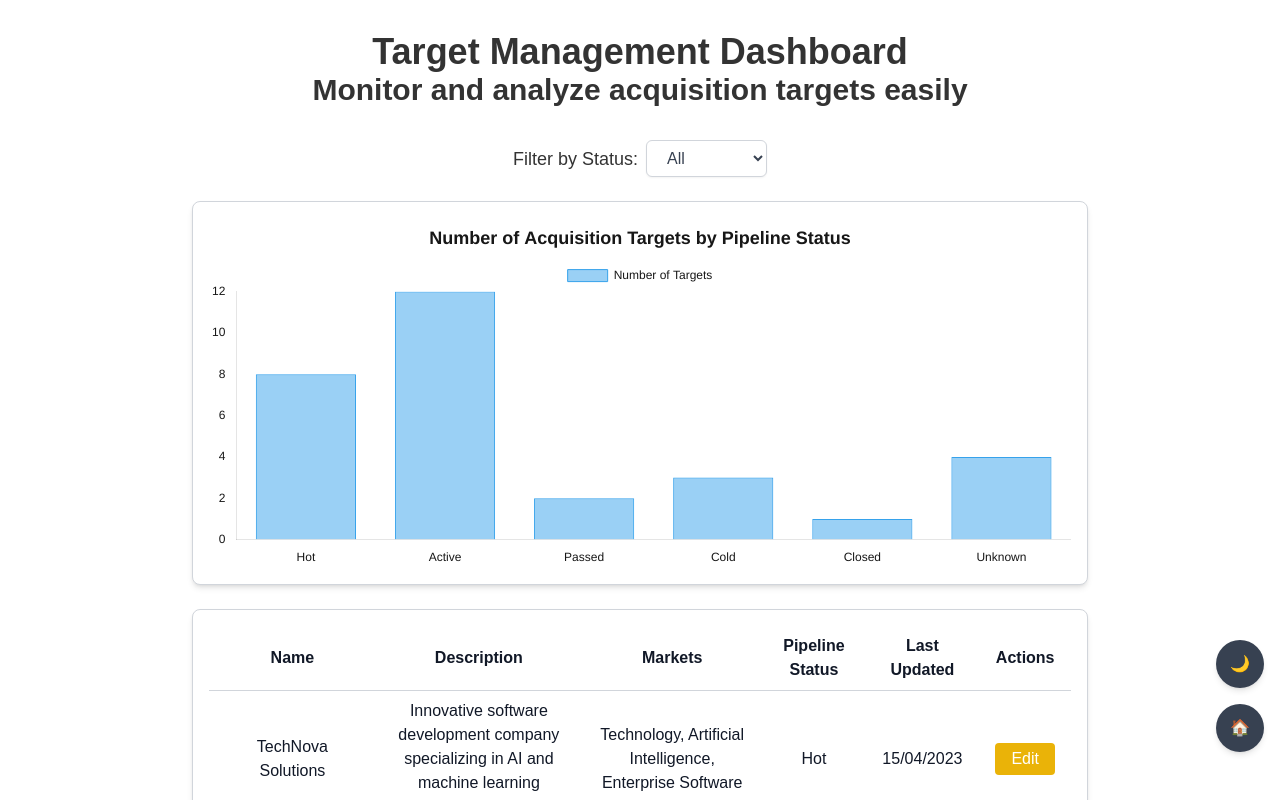
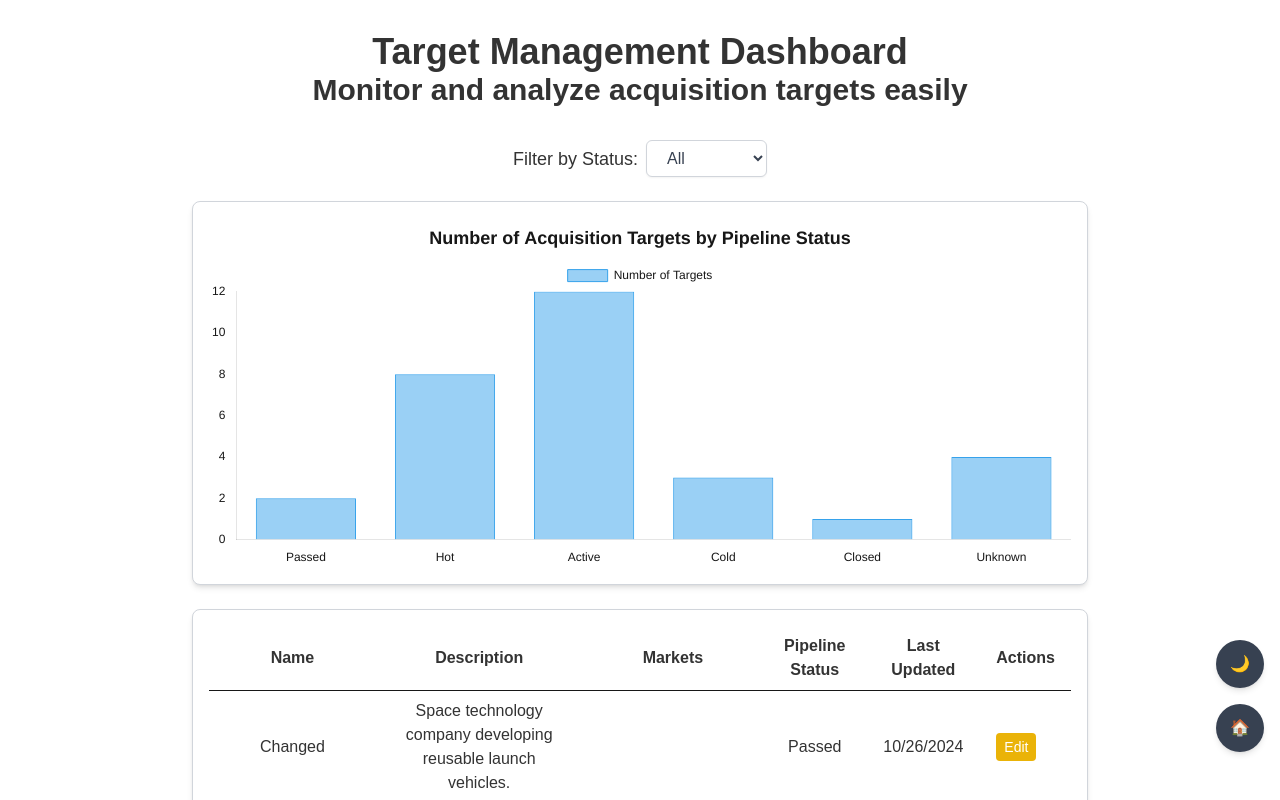
Before and after one commit to GlebTc/assignment, a Next.js app: page /dashboard in a window 1280 px wide. Shown: the top 800 px of the page. Built offline with nearby package versions, Linux system fonts and the light colour scheme.

Commit message:
Finishing up

```diff
--- a/components/TargetTable.tsx
+++ b/components/TargetTable.tsx
@@ -7,15 +7,17 @@ interface TargetTableProps {
 }
 
 const TargetTable: React.FC<TargetTableProps> = ({ chartData, isDarkMode }) => {
-  const [editableData, setEditableData] = useState<Target[]>(chartData);
+  const [editableData, setEditableData] = useState<Target[]>([]);
   const [editRowId, setEditRowId] = useState<number | null>(null);
+  const [previousData, setPreviousData] = useState<Target | null>(null);
 
-  // Sync the local editableData with the incoming chartData prop
   useEffect(() => {
-    setEditableData(chartData);
-  }, [chartData]); // This will update the table whenever filtered data changes
+    const sortedData = [...chartData].sort(
+      (a, b) => new Date(b.lastUpdated).getTime() - new Date(a.lastUpdated).getTime()
+    );
+    setEditableData(sortedData);
+  }, [chartData]);
 
-  // Handle input changes for the editable data
   const handleInputChange = (e: React.ChangeEvent<HTMLInputElement>, id: number, field: keyof Target) => {
     const newData = editableData.map((target) =>
       target.id === id ? { ...target, [field]: e.target.value } : target
@@ -23,20 +25,22 @@ const TargetTable: React.FC<TargetTableProps> = ({ chartData, isDarkMode }) => {
     setEditableData(newData);
   };
 
-  // Function to save the modified data
   const handleSave = async (id: number) => {
     const targetToUpdateIndex = editableData.findIndex((target) => target.id === id);
 
     if (targetToUpdateIndex !== -1) {
       const updatedTarget = {
         ...editableData[targetToUpdateIndex],
-        lastUpdated: new Date().toISOString(), // Update the "lastUpdated" field to the current date
+        lastUpdated: new Date().toISOString(),
       };
 
-      const updatedData = [...editableData];
-      updatedData[targetToUpdateIndex] = updatedTarget;
+      const updatedData = [
+        updatedTarget,
+        ...editableData.filter((_, index) => index !== targetToUpdateIndex),
+      ].sort((a, b) => new Date(b.lastUpdated).getTime() - new Date(a.lastUpdated).getTime());
 
       setEditableData(updatedData);
+      setEditRowId(null);
 
       try {
         const res = await fetch('/api/targets', {
@@ -47,16 +51,28 @@ const TargetTable: React.FC<TargetTableProps> = ({ chartData, isDarkMode }) => {
           body: JSON.stringify(updatedData),
         });
 
-        if (res.ok) {
-          console.log('Target updated successfully');
-          setEditRowId(null); // Exit editing mode
-        } else {
+        if (!res.ok) {
           console.error('Failed to update target');
         }
       } catch (error) {
         console.error('Error saving the target:', error);
       }
     }
+  };
+
+  const handleCancel = () => {
+    if (previousData) {
+      setEditableData((data) =>
+        data.map((target) => (target.id === previousData.id ? previousData : target))
+      );
+    }
+    setEditRowId(null);
+    setPreviousData(null);
+  };
+
+  const startEditing = (target: Target) => {
+    setPreviousData({ ...target });
+    setEditRowId(target.id);
   };
 
   return (
@@ -68,38 +84,26 @@ const TargetTable: React.FC<TargetTableProps> = ({ chartData, isDarkMode }) => {
       <table className="min-w-full border-collapse">
         <thead>
           <tr>
-            <th className={`py-2 px-4 border-b ${isDarkMode ? 'border-gray-700 text-gray-100' : 'border-gray-300 text-gray-900'}`}>
-              Name
-            </th>
-            <th className={`py-2 px-4 border-b ${isDarkMode ? 'border-gray-700 text-gray-100' : 'border-gray-300 text-gray-900'}`}>
-              Description
-            </th>
-            <th className={`py-2 px-4 border-b ${isDarkMode ? 'border-gray-700 text-gray-100' : 'border-gray-300 text-gray-900'}`}>
-              Markets
-            </th>
-            <th className={`py-2 px-4 border-b ${isDarkMode ? 'border-gray-700 text-gray-100' : 'border-gray-300 text-gray-900'}`}>
-              Pipeline Status
-            </th>
-            <th className={`py-2 px-4 border-b ${isDarkMode ? 'border-gray-700 text-gray-100' : 'border-gray-300 text-gray-900'}`}>
-              Last Updated
-            </th>
-            <th className={`py-2 px-4 border-b ${isDarkMode ? 'border-gray-700 text-gray-100' : 'border-gray-300 text-gray-900'}`}>
-              Actions
-            </th>
+            <th className="py-2 px-4 border-b border-[var(--foreground)]">Name</th>
+            <th className="py-2 px-4 border-b border-[var(--foreground)]">Description</th>
+            <th className="py-2 px-4 border-b border-[var(--foreground)]">Markets</th>
+            <th className="py-2 px-4 border-b border-[var(--foreground)]">Pipeline Status</th>
+            <th className="py-2 px-4 border-b border-[var(--foreground)]">Last Updated</th>
+            <th className="py-2 px-4 border-b border-[var(--foreground)]">Actions</th>
           </tr>
         </thead>
         <tbody>
           {editableData.map((target) => (
-            <tr key={target.id} className={`border-b ${isDarkMode ? 'border-gray-700 text-gray-100' : 'border-gray-300 text-gray-900'}`}>
+            <tr key={target.id} className="border-b border-[var(--foreground)]">
               <td className="py-2 px-4">
                 {editRowId === target.id ? (
                   <input
                     type="text"
                     value={target.name}
                     onChange={(e) => handleInputChange(e, target.id, 'name')}
-                    className={`w-full border p-1 rounded ${
-                      isDarkMode ? 'bg-gray-800 text-white border-gray-600' : 'bg-white text-black border-gray-300'
-                    }`}
+                    size={target.name.length || 1} // Adjust input size to text length
+                    className="w-full border p-1 rounded"
+                    style={{ minWidth: '100%' }} // Ensure input takes full cell width
                   />
                 ) : (
                   target.name
@@ -111,9 +115,9 @@ const TargetTable: React.FC<TargetTableProps> = ({ chartData, isDarkMode }) => {
                     type="text"
                     value={target.description}
                     onChange={(e) => handleInputChange(e, target.id, 'description')}
-                    className={`w-full border p-1 rounded ${
-                      isDarkMode ? 'bg-gray-800 text-white border-gray-600' : 'bg-white text-black border-gray-300'
-                    }`}
+                    size={target.description.length || 1}
+                    className="w-full border p-1 rounded"
+                    style={{ minWidth: '100%' }}
                   />
                 ) : (
                   target.description
@@ -125,9 +129,9 @@ const TargetTable: React.FC<TargetTableProps> = ({ chartData, isDarkMode }) => {
                     type="text"
                     value={target.markets.join(', ')}
                     onChange={(e) => handleInputChange(e, target.id, 'markets')}
-                    className={`w-full border p-1 rounded ${
-                      isDarkMode ? 'bg-gray-800 text-white border-gray-600' : 'bg-white text-black border-gray-300'
-                    }`}
+                    size={target.markets.join(', ').length || 1}
+                    className="w-full border p-1 rounded"
+                    style={{ minWidth: '100%' }}
                   />
                 ) : (
                   target.markets.join(', ')
@@ -139,33 +143,43 @@ const TargetTable: React.FC<TargetTableProps> = ({ chartData, isDarkMode }) => {
                     type="text"
                     value={target.pipelineStatus || 'Unknown'}
                     onChange={(e) => handleInputChange(e, target.id, 'pipelineStatus')}
-                    className={`w-full border p-1 rounded ${
-                      isDarkMode ? 'bg-gray-800 text-white border-gray-600' : 'bg-white text-black border-gray-300'
-                    }`}
+                    size={(target.pipelineStatus || 'Unknown').length || 1}
+                    className="w-full border p-1 rounded"
+                    style={{ minWidth: '100%' }}
                   />
                 ) : (
                   target.pipelineStatus || 'Unknown'
                 )}
               </td>
               <td className="py-2 px-4">
-                {new Date(target.lastUpdated).toLocaleDateString('en-GB')}
+                {new Date(target.lastUpdated).toLocaleDateString('en-US')}
               </td>
               <td className="py-2 px-4">
+                <div className="flex space-x-2">
                   {editRowId === target.id ? (
+                    <>
                       <button
                         onClick={() => handleSave(target.id)}
-                    className="bg-blue-500 text-white px-4 py-1 rounded"
+                        className="bg-blue-500 text-white px-2 py-1 rounded text-sm"
                       >
                         Save
                       </button>
+                      <button
+                        onClick={handleCancel}
+                        className="bg-gray-500 text-white px-2 py-1 rounded text-sm"
+                      >
+                        Cancel
+                      </button>
+                    </>
                   ) : (
                     <button
-                    onClick={() => setEditRowId(target.id)}
-                    className="bg-yellow-500 text-white px-4 py-1 rounded"
+                      onClick={() => startEditing(target)}
+                      className="bg-yellow-500 text-white px-2 py-1 rounded text-sm"
                     >
                       Edit
                     </button>
                   )}
+                </div>
               </td>
             </tr>
           ))}
--- a/data/targets.json
+++ b/data/targets.json
@@ -1,10 +1,22 @@
 [
+  {
+    "id": 16,
+    "name": "Changed",
+    "description": "Space technology company developing reusable launch vehicles.",
+    "pipelineStatus": "Passed",
+    "markets": [],
+    "lastUpdated": "2024-10-26T17:26:12.180Z"
+  },
   {
     "id": 1,
     "name": "TechNova Solutions",
     "description": "Innovative software development company specializing in AI and machine learning applications.",
     "pipelineStatus": "Hot",
-    "markets": ["Technology", "Artificial Intelligence", "Enterprise Software"],
+    "markets": [
+      "Technology",
+      "Artificial Intelligence",
+      "Enterprise Software"
+    ],
     "lastUpdated": "2023-04-15T10:30:00Z"
   },
   {
@@ -12,7 +24,11 @@
     "name": "GreenLeaf Renewables",
     "description": "Sustainable energy company focusing on solar and wind power solutions.",
     "pipelineStatus": "Active",
-    "markets": ["Energy", "Sustainability", "Clean Tech"],
+    "markets": [
+      "Energy",
+      "Sustainability",
+      "Clean Tech"
+    ],
     "lastUpdated": "2023-04-14T16:45:00Z"
   },
   {
@@ -20,7 +36,11 @@
     "name": "HealthPlus Innovations",
     "description": "Healthcare technology company developing wearable devices for remote patient monitoring.",
     "pipelineStatus": "Passed",
-    "markets": ["Healthcare", "Wearable Technology", "IoT"],
+    "markets": [
+      "Healthcare",
+      "Wearable Technology",
+      "IoT"
+    ],
     "lastUpdated": "2023-04-13T09:15:00Z"
   },
   {
@@ -28,7 +48,11 @@
     "name": "FinSecure Systems",
     "description": "Cybersecurity firm specializing in financial sector protection and compliance.",
     "pipelineStatus": "Cold",
-    "markets": ["Cybersecurity", "Finance", "Regulatory Compliance"],
+    "markets": [
+      "Cybersecurity",
+      "Finance",
+      "Regulatory Compliance"
+    ],
     "lastUpdated": "2023-04-12T14:20:00Z"
   },
   {
@@ -36,7 +60,11 @@
     "name": "EduTech Pioneers",
     "description": "EdTech startup creating interactive learning platforms for K-12 education.",
     "pipelineStatus": "Active",
-    "markets": ["Education", "E-learning", "EdTech"],
+    "markets": [
+      "Education",
+      "E-learning",
+      "EdTech"
+    ],
     "lastUpdated": "2023-04-11T11:00:00Z"
   },
   {
@@ -44,7 +72,11 @@
     "name": "LogiSmart Solutions",
     "description": "Supply chain optimization company using IoT and blockchain technologies.",
     "pipelineStatus": "Hot",
-    "markets": ["Logistics", "Supply Chain", "Blockchain"],
+    "markets": [
+      "Logistics",
+      "Supply Chain",
+      "Blockchain"
+    ],
     "lastUpdated": "2023-04-10T17:30:00Z"
   },
   {
@@ -52,7 +84,11 @@
     "name": "AgroTech Innovations",
     "description": "Agricultural technology company developing smart farming solutions and crop management systems.",
     "pipelineStatus": "Closed",
-    "markets": ["Agriculture", "IoT", "Sustainability"],
+    "markets": [
+      "Agriculture",
+      "IoT",
+      "Sustainability"
+    ],
     "lastUpdated": "2023-04-09T13:45:00Z"
   },
   {
@@ -60,7 +96,11 @@
     "name": "VirtualReality Worlds",
     "description": "VR/AR company creating immersive experiences for entertainment and training purposes.",
     "pipelineStatus": "Active",
-    "markets": ["Virtual Reality", "Augmented Reality", "Entertainment"],
+    "markets": [
+      "Virtual Reality",
+      "Augmented Reality",
+      "Entertainment"
+    ],
     "lastUpdated": "2023-04-08T10:00:00Z"
   },
   {
@@ -68,7 +108,11 @@
     "name": "BioGen Therapeutics",
     "description": "Biotechnology company focused on developing gene therapies for rare diseases.",
     "pipelineStatus": null,
-    "markets": ["Biotechnology", "Healthcare", "Pharmaceuticals"],
+    "markets": [
+      "Biotechnology",
+      "Healthcare",
+      "Pharmaceuticals"
+    ],
     "lastUpdated": "2023-04-07T15:20:00Z"
   },
   {
@@ -76,7 +120,11 @@
     "name": "EcoPackage Innovations",
     "description": "Sustainable packaging company creating biodegradable alternatives to plastic products.",
     "pipelineStatus": "Active",
-    "markets": ["Packaging", "Sustainability", "Consumer Goods"],
+    "markets": [
+      "Packaging",
+      "Sustainability",
+      "Consumer Goods"
+    ],
     "lastUpdated": "2023-04-06T12:10:00Z"
   },
   {
@@ -84,7 +132,11 @@
     "name": "DataFlow Analytics",
     "description": "Big data analytics company providing insights for enterprise decision-making.",
     "pipelineStatus": "Hot",
-    "markets": ["Big Data", "Business Intelligence", "Enterprise Software"],
+    "markets": [
+      "Big Data",
+      "Business Intelligence",
+      "Enterprise Software"
+    ],
     "lastUpdated": "2023-04-05T09:30:00Z"
   },
   {
@@ -92,7 +144,11 @@
     "name": "NanoMed Therapeutics",
     "description": "Nanotechnology-based drug delivery systems for targeted cancer treatments.",
     "pipelineStatus": "Active",
-    "markets": ["Nanotechnology", "Healthcare", "Pharmaceuticals"],
+    "markets": [
+      "Nanotechnology",
+      "Healthcare",
+      "Pharmaceuticals"
+    ],
     "lastUpdated": "2023-04-04T14:15:00Z"
   },
   {
@@ -100,7 +156,11 @@
     "name": "EcoBuilders",
     "description": "Sustainable construction company specializing in eco-friendly building materials.",
     "pipelineStatus": "Cold",
-    "markets": ["Construction", "Sustainability", "Green Building"],
+    "markets": [
+      "Construction",
+      "Sustainability",
+      "Green Building"
+    ],
     "lastUpdated": "2023-04-03T11:45:00Z"
   },
   {
@@ -108,7 +168,11 @@
     "name": "QuantumCompute",
     "description": "Quantum computing startup developing next-generation processors.",
     "pipelineStatus": "Hot",
-    "markets": ["Quantum Computing", "Technology", "Hardware"],
+    "markets": [
+      "Quantum Computing",
+      "Technology",
+      "Hardware"
+    ],
     "lastUpdated": "2023-04-02T16:20:00Z"
   },
   {
@@ -124,19 +188,15 @@
     "lastUpdated": "2023-04-01T10:00:00Z"
   },
   {
-    "id": 16,
-    "name": "SpaceTech Innovations",
-    "description": "Space technology company developing reusable launch vehicles.",
-    "pipelineStatus": "Passed",
-    "markets": [],
-    "lastUpdated": "2023-03-31T13:30:00Z"
-  },
-  {
     "id": 17,
     "name": "BioFuel Dynamics",
     "description": "Renewable energy company producing advanced biofuels from algae.",
     "pipelineStatus": "Active",
-    "markets": ["Energy", "Sustainability", "Biotechnology"],
+    "markets": [
+      "Energy",
+      "Sustainability",
+      "Biotechnology"
+    ],
     "lastUpdated": "2023-03-30T15:45:00Z"
   },
   {
@@ -144,7 +204,11 @@
     "name": "SmartCity Solutions",
     "description": "Urban technology company creating integrated smart city management systems.",
     "pipelineStatus": "Hot",
-    "markets": ["Smart Cities", "IoT", "Urban Planning"],
+    "markets": [
+      "Smart Cities",
+      "IoT",
+      "Urban Planning"
+    ],
     "lastUpdated": "2023-03-29T12:10:00Z"
   },
   {
@@ -160,7 +224,11 @@
     "name": "RoboTech Automation",
     "description": "Industrial robotics company specializing in automated manufacturing solutions.",
     "pipelineStatus": "Active",
-    "markets": ["Robotics", "Manufacturing", "Automation"],
+    "markets": [
+      "Robotics",
+      "Manufacturing",
+      "Automation"
+    ],
     "lastUpdated": "2023-03-27T14:50:00Z"
   },
   {
@@ -168,7 +236,11 @@
     "name": "NeuroProsthetics Inc.",
     "description": "Developing advanced brain-computer interfaces for prosthetic limb control.",
     "pipelineStatus": "Hot",
-    "markets": ["Neurotechnology", "Healthcare", "Robotics"],
+    "markets": [
+      "Neurotechnology",
+      "Healthcare",
+      "Robotics"
+    ],
     "lastUpdated": "2023-03-26T11:30:00Z"
   },
   {
@@ -176,7 +248,11 @@
     "name": "AquaCulture Innovations",
     "description": "Sustainable aquaculture company using AI for optimized fish farming.",
     "pipelineStatus": "Active",
-    "markets": ["Aquaculture", "Artificial Intelligence", "Sustainability"],
+    "markets": [
+      "Aquaculture",
+      "Artificial Intelligence",
+      "Sustainability"
+    ],
     "lastUpdated": "2023-03-25T09:45:00Z"
   },
   {
@@ -184,7 +260,11 @@
     "name": "FusionPower Systems",
     "description": "Developing compact nuclear fusion reactors for clean energy generation.",
     "pipelineStatus": "Cold",
-    "markets": ["Energy", "Nuclear Fusion", "Clean Tech"],
+    "markets": [
+      "Energy",
+      "Nuclear Fusion",
+      "Clean Tech"
+    ],
     "lastUpdated": "2023-03-24T14:20:00Z"
   },
   {
@@ -192,7 +272,11 @@
     "name": "CloudSec Dynamics",
     "description": "Cloud-native security platform for multi-cloud environments.",
     "pipelineStatus": "Active",
-    "markets": ["Cybersecurity", "Cloud Computing", "Enterprise Software"],
+    "markets": [
+      "Cybersecurity",
+      "Cloud Computing",
+      "Enterprise Software"
+    ],
     "lastUpdated": "2023-03-23T16:10:00Z"
   },
   {
@@ -200,7 +284,11 @@
     "name": "BioFabrics",
     "description": "Creating sustainable, biodegradable textiles from genetically modified bacteria.",
     "pipelineStatus": "Hot",
-    "markets": ["Biotechnology", "Textiles", "Sustainability"],
+    "markets": [
+      "Biotechnology",
+      "Textiles",
+      "Sustainability"
+    ],
     "lastUpdated": "2023-03-22T10:55:00Z"
   },
   {
@@ -208,7 +296,11 @@
     "name": "QuantumCrypt",
     "description": "Quantum-resistant encryption solutions for post-quantum cybersecurity.",
     "pipelineStatus": "Active",
-    "markets": ["Cybersecurity", "Quantum Computing", "Cryptography"],
+    "markets": [
+      "Cybersecurity",
+      "Quantum Computing",
+      "Cryptography"
+    ],
     "lastUpdated": "2023-03-21T13:40:00Z"
   },
   {
@@ -216,7 +308,11 @@
     "name": "AeroMobility",
     "description": "Developing electric vertical takeoff and landing (eVTOL) aircraft for urban air mobility.",
     "pipelineStatus": "Hot",
-    "markets": ["Aviation", "Electric Vehicles", "Urban Transportation"],
+    "markets": [
+      "Aviation",
+      "Electric Vehicles",
+      "Urban Transportation"
+    ],
     "lastUpdated": "2023-03-20T15:15:00Z"
   },
   {
@@ -224,7 +320,11 @@
     "name": "NanoSolar Tech",
     "description": "Nanotechnology-based solar cells with record-breaking efficiency.",
     "pipelineStatus": null,
-    "markets": ["Solar Energy", "Nanotechnology", "Clean Tech"],
+    "markets": [
+      "Solar Energy",
+      "Nanotechnology",
+      "Clean Tech"
+    ],
     "lastUpdated": "2023-03-19T11:25:00Z"
   },
   {
@@ -232,7 +332,11 @@
     "name": "AI Ethics Lab",
     "description": "Developing frameworks and tools for ethical AI development and deployment.",
     "pipelineStatus": null,
-    "markets": ["Artificial Intelligence", "Ethics", "Consulting"],
+    "markets": [
+      "Artificial Intelligence",
+      "Ethics",
+      "Consulting"
+    ],
     "lastUpdated": "2023-03-18T09:50:00Z"
   },
   {
@@ -240,7 +344,11 @@
     "name": "HoloLearn",
     "description": "Mixed reality educational platform for immersive, interactive learning experiences.",
     "pipelineStatus": "Active",
-    "markets": ["Education", "Augmented Reality", "EdTech"],
+    "markets": [
+      "Education",
+      "Augmented Reality",
+      "EdTech"
+    ],
     "lastUpdated": "2023-03-17T14:05:00Z"
   }
 ]
```
Also changed, not shown: 1 other file (tests, documents, lock files or other folders). Lines whose indentation alone changed are shown as unchanged.
